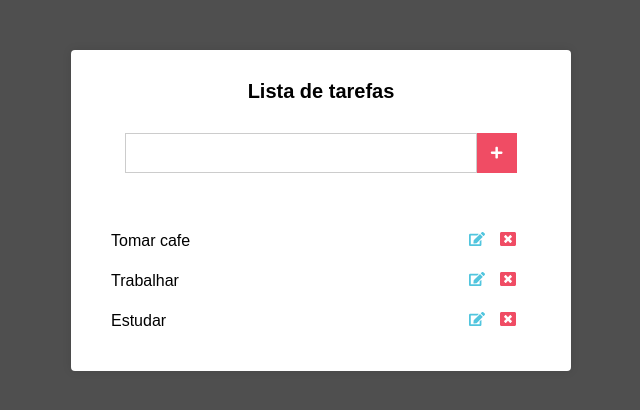
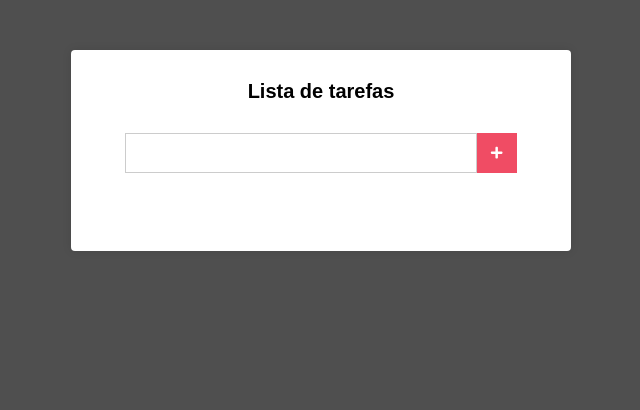
Before and after one commit to V1nic1us/lista-de-tarefas, a React (Create React App) app: page / in a window 1280 px wide. Shown: the top 410 px of the page, without its empty margins (319-959 px from the left). Built offline with nearby package versions, Linux system fonts and the light colour scheme.

Commit message:
feat: add new task function

```diff
--- a/src/components/Main.js
+++ b/src/components/Main.js
@@ -6,7 +6,7 @@ import './Main.css';
 export default class Main extends Component {
   state = {
     novaTarefa: '',
-    lista: ['Tomar cafe', 'Trabalhar', 'Estudar'],
+    tarefas: [],
   };
 
   handleChange = (e) => {
@@ -15,13 +15,30 @@ export default class Main extends Component {
     });
   };
 
+  handleSubmit = (e) => {
+    e.preventDefault();
+    const { tarefas } = this.state;
+    let { novaTarefa } = this.state;
+    novaTarefa = novaTarefa.trim();
+
+    if (tarefas.indexOf(novaTarefa) !== -1) return;
+    console.log('1 ->', tarefas);
+    const novasTarefas = [...tarefas];
+    console.log('2 ->', novasTarefas);
+    this.setState({
+      tarefas: [...novasTarefas, novaTarefa],
+    });
+    console.log('3 ->', [...novasTarefas, novaTarefa]);
+    console.log('4 ->', this.state.tarefas);
+  };
+
   render() {
-    const { novaTarefa, lista } = this.state;
+    const { novaTarefa, tarefas } = this.state;
 
     return (
       <div className="main">
         <h1>Lista de tarefas</h1>
-        <form action="#" className="form">
+        <form onSubmit={this.handleSubmit} action="#" className="form">
           <input onChange={this.handleChange} type="text" value={novaTarefa} />
           <button type="submit">
             <FaPlus />
@@ -29,13 +46,13 @@ export default class Main extends Component {
         </form>
         <br />
         <ul className="tarefas">
-          {lista.map((tarefa, index) => (
+          {tarefas.map((tarefa, index) => (
             <li key={index}>
               {tarefa}
-              <div>
+              <span>
                 <FaEdit className="edit" />
                 <FaWindowClose className="delete" />
-              </div>
+              </span>
             </li>
           ))}
         </ul>
```
